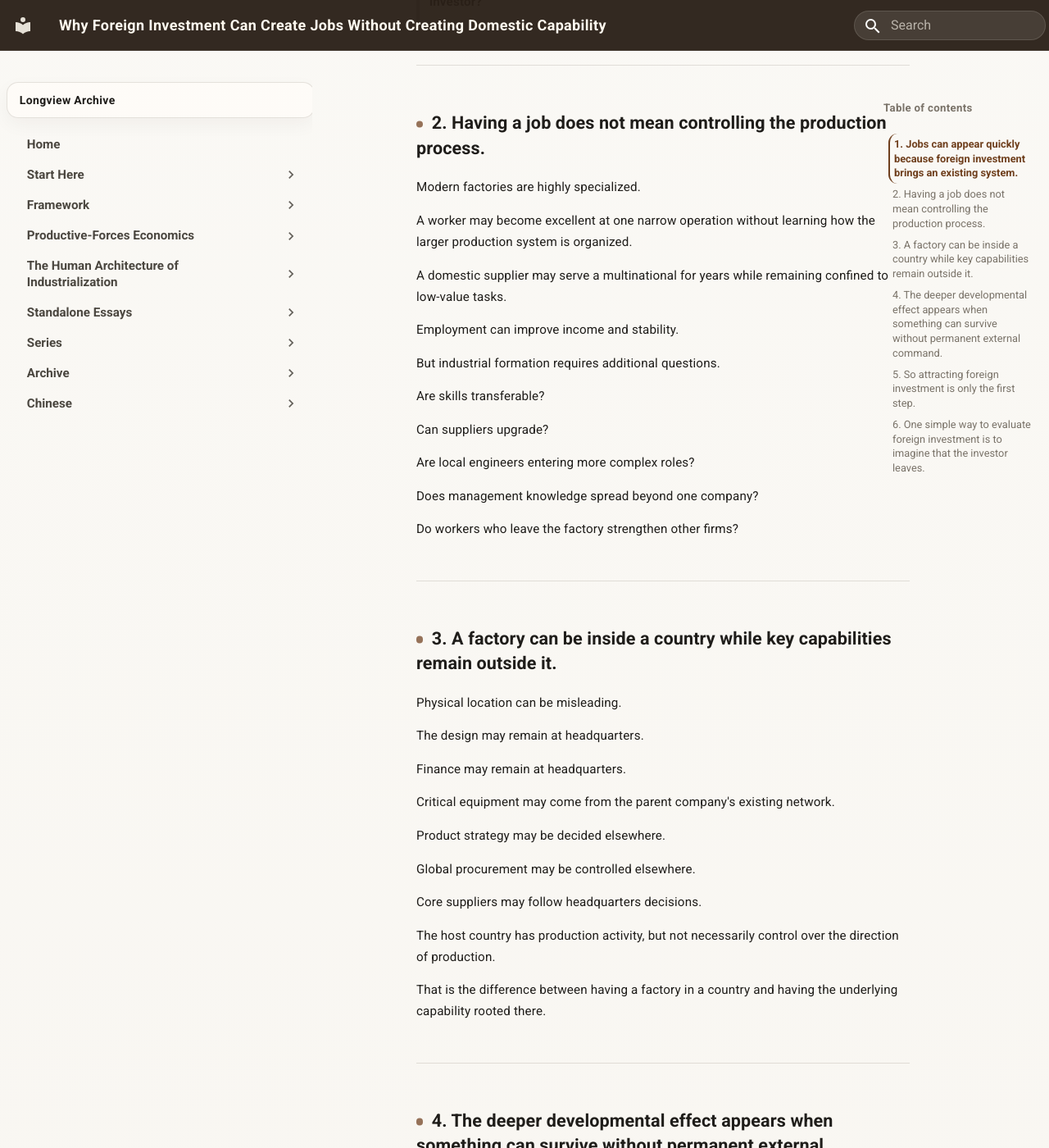
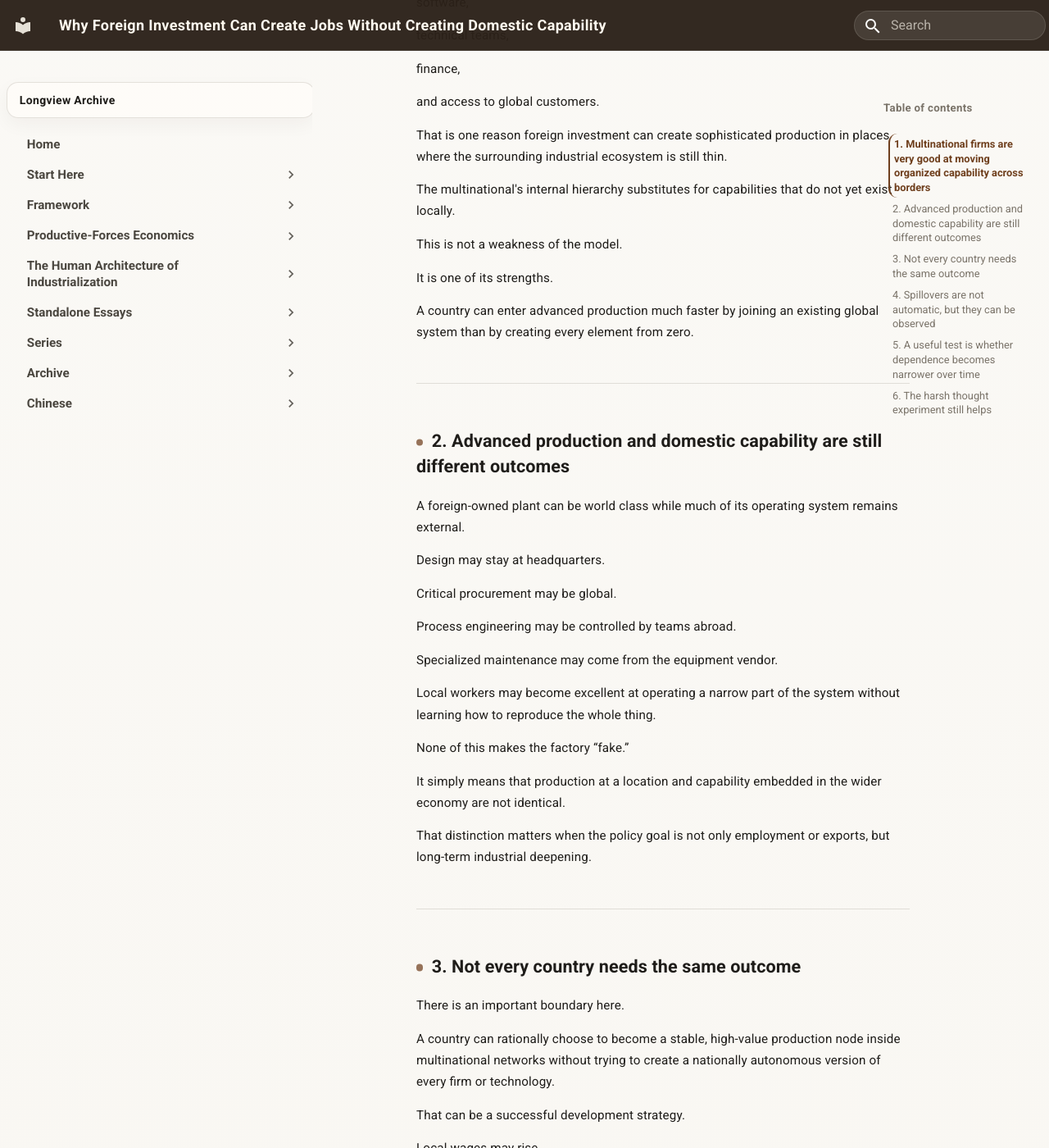
Before and after one commit to guanshi1688/longview-archive, an MkDocs documentation site: the page built from docs/essays/english/standalone/why-foreign-cannot-create-capability.md, in a window 1280 px wide and 1400 px high, scrolled down 1290 px. Shown: the whole window at 82% size. Built offline with MkDocs 1.6.1 and Material for MkDocs 9.7.7, drawn with Linux system fonts in a browser that asks for light colours; some of the changed text lies outside the part shown.

Commit message:
Update why-foreign-cannot-create-capability.md

```diff
--- a/docs/essays/english/standalone/why-foreign-cannot-create-capability.md
+++ b/docs/essays/english/standalone/why-foreign-cannot-create-capability.md
@@ -1,166 +1,208 @@
 # Why Foreign Investment Can Create Jobs Without Creating Domestic Capability
 
-**Employment and productive capability are both valuable outcomes. They are not the same outcome.**
+**Foreign investment can create highly productive activity inside a country without automatically making the underlying capability reusable across the domestic economy.**
 
 A multinational enters a country.
 
-It builds a factory.
+It builds an advanced factory.
 
-It hires five thousand workers.
+It hires thousands of workers.
 
-Exports rise quickly.
+Exports rise.
 
-Wages are higher than the local average.
+Wages improve.
+
+Quality reaches global standards.
 
 By many reasonable measures, the investment is a success.
 
-But ten years later, suppose the company leaves.
+The next question is not whether those gains are real.
 
-What remains?
+They are.
 
-That question separates foreign production from domestic capability.
+The next question is different:
+
+> **How much of the capability created by the project becomes usable beyond the original firm?**
 
 ---
 
-## 1. Jobs can appear quickly because foreign investment brings an existing system.
+## 1. Multinational firms are very good at moving organized capability across borders
 
-One of the great advantages of foreign investment is speed.
+A large multinational does not arrive with capital alone.
 
-The company brings orders.
+It can bring:
 
-Equipment.
+product designs,
 
-Management.
+equipment,
 
-Technical standards.
+management systems,
 
-International customers.
+supplier contracts,
 
-Local workers can enter an already functioning production system.
+quality standards,
 
-That may create employment much faster than building a domestic firm from zero.
+software,
 
-This is a real benefit.
+technical teams,
 
-The next question is simply different:
+finance,
 
-> **Do those jobs begin generating capabilities that can live beyond the original investor?**
+and access to global customers.
+
+That is one reason foreign investment can create sophisticated production in places where the surrounding industrial ecosystem is still thin.
+
+The multinational's internal hierarchy substitutes for capabilities that do not yet exist locally.
+
+This is not a weakness of the model.
+
+It is one of its strengths.
+
+A country can enter advanced production much faster by joining an existing global system than by creating every element from zero.
 
 ---
 
-## 2. Having a job does not mean controlling the production process.
+## 2. Advanced production and domestic capability are still different outcomes
 
-Modern factories are highly specialized.
+A foreign-owned plant can be world class while much of its operating system remains external.
 
-A worker may become excellent at one narrow operation without learning how the larger production system is organized.
+Design may stay at headquarters.
 
-A domestic supplier may serve a multinational for years while remaining confined to low-value tasks.
+Critical procurement may be global.
 
-Employment can improve income and stability.
+Process engineering may be controlled by teams abroad.
 
-But industrial formation requires additional questions.
+Specialized maintenance may come from the equipment vendor.
 
-Are skills transferable?
+Local workers may become excellent at operating a narrow part of the system without learning how to reproduce the whole thing.
 
-Can suppliers upgrade?
+None of this makes the factory “fake.”
 
-Are local engineers entering more complex roles?
+It simply means that production at a location and capability embedded in the wider economy are not identical.
 
-Does management knowledge spread beyond one company?
-
-Do workers who leave the factory strengthen other firms?
+That distinction matters when the policy goal is not only employment or exports, but long-term industrial deepening.
 
 ---
 
-## 3. A factory can be inside a country while key capabilities remain outside it.
+## 3. Not every country needs the same outcome
 
-Physical location can be misleading.
+There is an important boundary here.
 
-The design may remain at headquarters.
+A country can rationally choose to become a stable, high-value production node inside multinational networks without trying to create a nationally autonomous version of every firm or technology.
 
-Finance may remain at headquarters.
+That can be a successful development strategy.
 
-Critical equipment may come from the parent company's existing network.
+Local wages may rise.
 
-Product strategy may be decided elsewhere.
+Tax revenue may grow.
 
-Global procurement may be controlled elsewhere.
+Workers may gain valuable skills.
 
-Core suppliers may follow headquarters decisions.
+Infrastructure may improve.
 
-The host country has production activity, but not necessarily control over the direction of production.
+The economy may become deeply integrated into global production.
 
-That is the difference between having a factory in a country and having the underlying capability rooted there.
+So the question should not be:
+
+> Did foreign ownership disappear?
+
+Nor should it be:
+
+> Did a local copy of the multinational appear?
+
+A better question is:
+
+> **What new capabilities became available locally because the investment existed?**
 
 ---
 
-## 4. The deeper developmental effect appears when something can survive without permanent external command.
+## 4. Spillovers are not automatic, but they can be observed
 
-The most important sign of successful absorption is not simply that the foreign investor expands.
+If foreign investment is deepening domestic capability, several things often begin to change.
 
-It is that capabilities begin appearing around it that can continue independently.
+Local suppliers move into more demanding tasks.
 
-Local suppliers gain other customers.
+Engineers take on process-development roles rather than only execution.
 
-Engineers start new firms.
+Maintenance and tooling become more local.
 
-Training institutions serve an entire industry.
+Managers trained inside the multinational move into other firms.
 
-Banks learn how to finance manufacturing.
+Training institutions begin serving an entire industry.
 
-Tooling, repair, testing, and software firms emerge.
+Workers carry routines and standards into new employers.
 
-Domestic companies eventually become competitors.
+Domestic firms become suppliers, partners, or eventually competitors.
 
-At that point, foreign investment is no longer only “an external company producing here.”
+Spin-offs appear.
 
-It is becoming part of a wider domestic productive system.
+Banks and public agencies learn how the industry actually operates.
+
+These are not abstract signs of “ecosystem formation.”
+
+They are observable channels through which capability becomes reusable.
 
 ---
 
-## 5. So attracting foreign investment is only the first step.
+## 5. A useful test is whether dependence becomes narrower over time
 
-The useful question is not whether foreign investment is good or bad.
+A foreign factory does not need to become independent of its parent company.
 
-That is too simple.
+That is usually not the point.
 
-Foreign investment can bring capital, jobs, markets, standards, and opportunities to learn.
+But if the host economy is learning, some forms of dependence should change.
 
-The deeper question is:
+Perhaps installation is still foreign, but maintenance becomes local.
 
-> **Ten years later, what no longer depends on the original foreign company?**
+Perhaps design remains global, but process engineering deepens locally.
 
-If the list gets longer, capability is localizing.
+Perhaps core components stay imported, but local suppliers enter tooling, packaging, testing, software, or materials.
 
-If almost nothing changes, production may be successful while remaining highly dependent on external command.
+Perhaps the multinational remains the anchor, but the local labor market becomes valuable to other firms too.
+
+The key is movement.
+
+> **Is the local system doing more difficult things in year ten than in year one?**
+
+That is a better measure of capability formation than ownership alone.
 
 ---
 
-## 6. One simple way to evaluate foreign investment is to imagine that the investor leaves.
+## 6. The harsh thought experiment still helps
 
-Could workers find similar jobs elsewhere?
+Imagine the original investor reduces production or leaves.
 
-Could suppliers survive?
+What survives?
 
-Could local firms take over part of the production?
+Do trained workers strengthen other firms?
 
-Could engineering teams reorganize?
+Can suppliers keep serving the industry?
 
-Would maintenance, finance, and customer relationships continue?
+Can local engineering teams reorganize?
 
-This thought experiment is harsh, but useful.
+Do testing, maintenance, logistics, and training services continue to have customers?
 
-It does not ask how much activity foreign investment created.
+Have local firms gained enough knowledge to enter adjacent activities?
 
-It asks:
+The answer does not have to be “everything.”
 
-> **How much capability did it leave behind that can continue on its own?**
+Global production is interdependent by design.
+
+The useful question is how much of the capability created by the investment has become portable inside the host economy rather than remaining locked inside one corporate boundary.
 
 So:
 
-> **Jobs prove that production happened.**
+> **Foreign investment can create production before it creates local capability.**
 >
-> **Capabilities that remain and spread prove that industry took root.**
+> **The developmental question is how much of its operating knowledge, supplier depth, and human capital becomes reusable outside the original firm.**
+
+Jobs matter.
+
+Exports matter.
+
+Foreign firms matter.
+
+But when production begins generating capabilities that other local actors can use, the effect becomes larger than the original investment itself.
 
 ---
 
```
